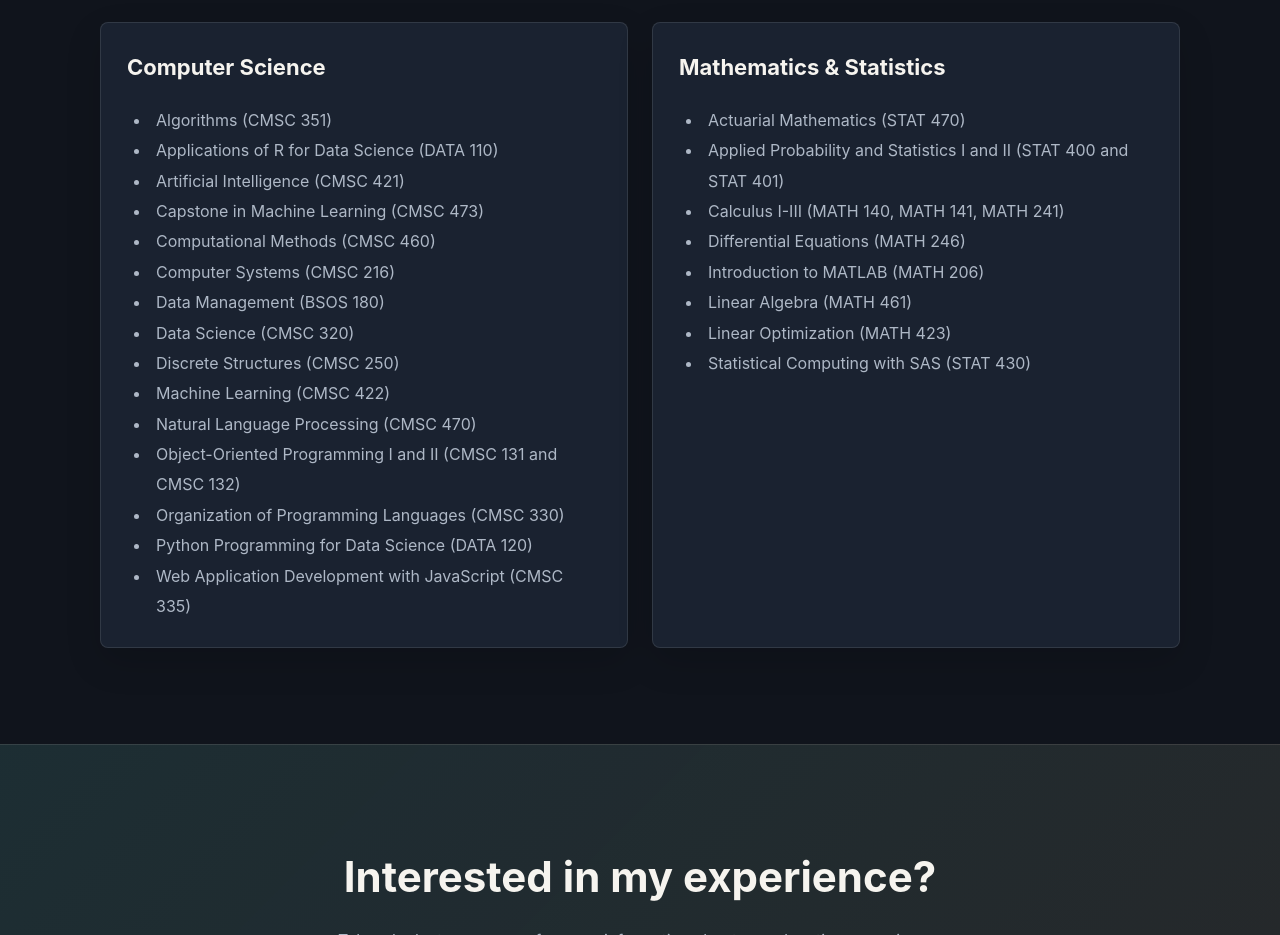
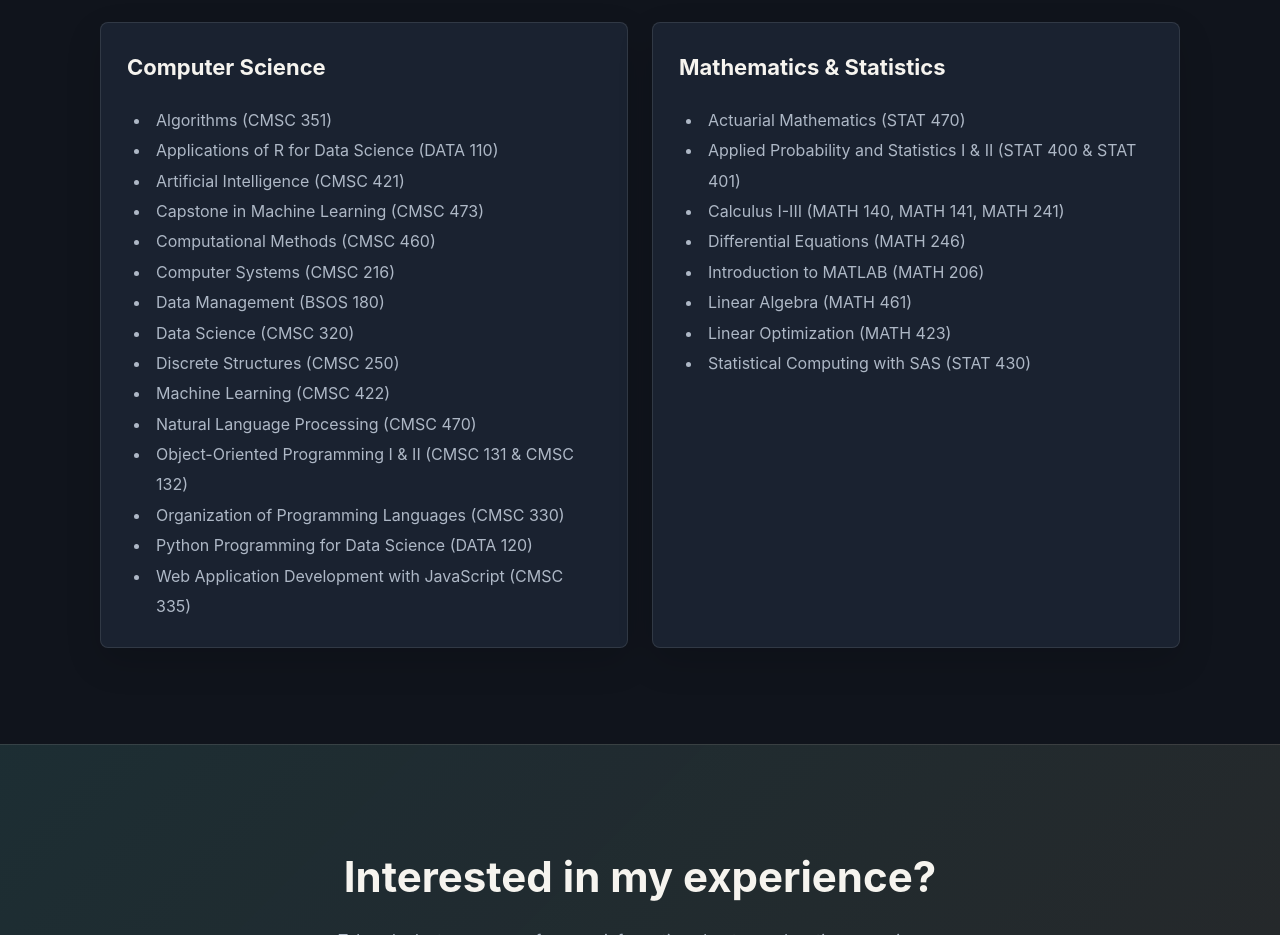
Before and after one commit to jaycharangat/jaycharangat.github.io, a plain HTML site: page index.html in a window 1280 px wide. Shown: the part 3840-4775 px from the top of the page. Drawn offline with Linux system fonts and the light colour scheme; a script that the page names is missing.

Commit message:
update on courses

```diff
--- a/index.html
+++ b/index.html
@@ -378,7 +378,7 @@
                     <li>Discrete Structures (CMSC 250)</li>
                     <li>Machine Learning (CMSC 422)</li>
                     <li>Natural Language Processing (CMSC 470)</li>
-                    <li>Object-Oriented Programming I and II (CMSC 131 and CMSC 132)</li>
+                    <li>Object-Oriented Programming I & II (CMSC 131 & CMSC 132)</li>
                     <li>Organization of Programming Languages (CMSC 330)</li>
                     <li>Python Programming for Data Science (DATA 120)</li>
                     <li>Web Application Development with JavaScript (CMSC 335)</li>
@@ -390,7 +390,7 @@
 
                 <ul class="course-list">
                     <li>Actuarial Mathematics (STAT 470)</li>
-                    <li>Applied Probability and Statistics I and II (STAT 400 and STAT 401)</li>
+                    <li>Applied Probability and Statistics I & II (STAT 400 & STAT 401)</li>
                     <li>Calculus I-III (MATH 140, MATH 141, MATH 241)</li>
                     <li>Differential Equations (MATH 246)</li>
                     <li>Introduction to MATLAB (MATH 206)</li>
```
